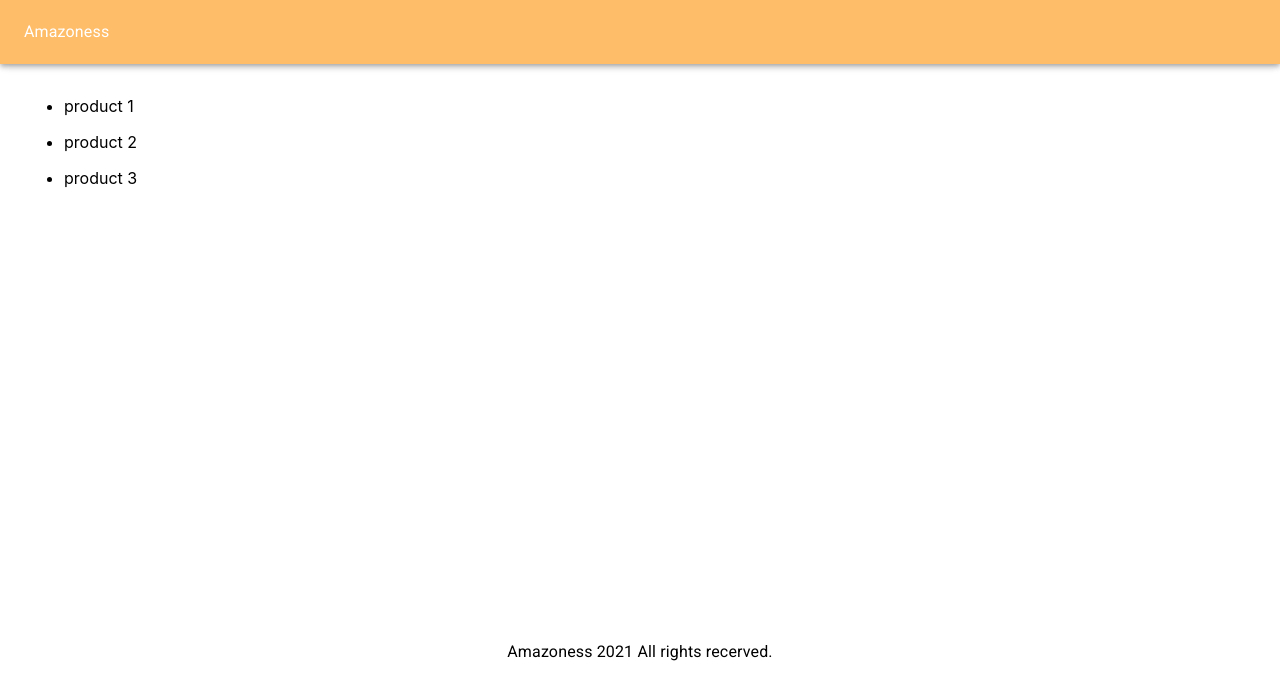
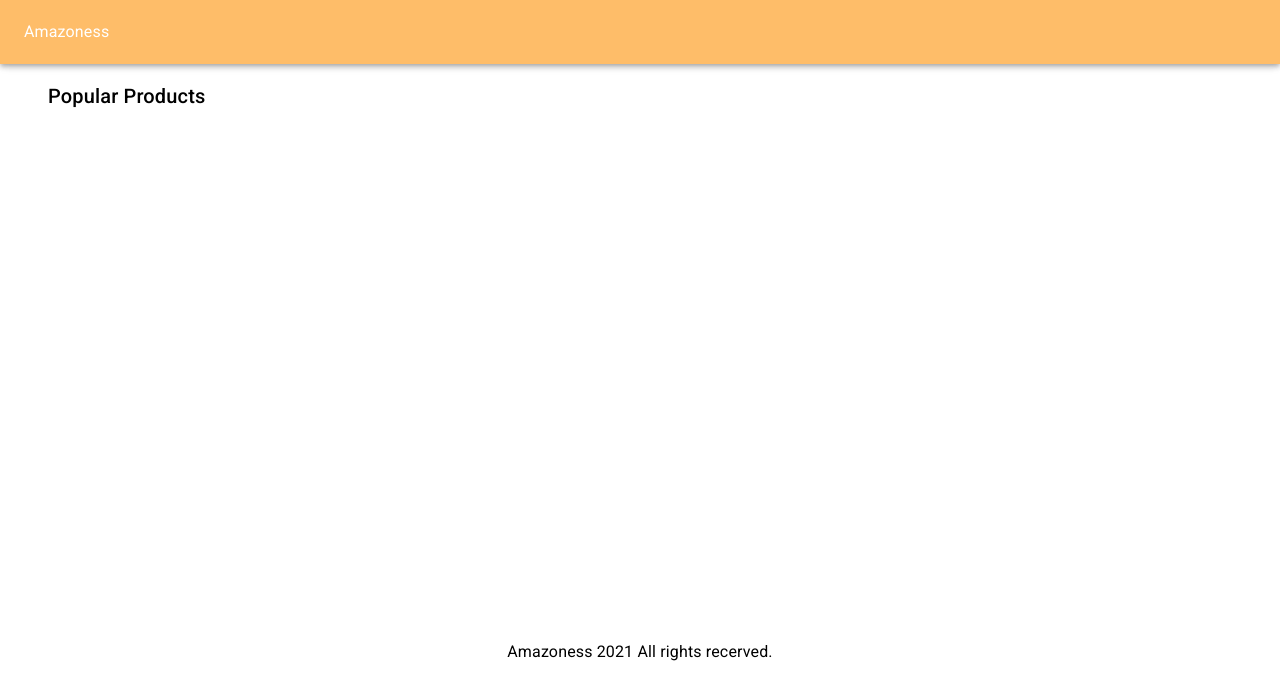
Before and after one commit to TheMrCorvy/amazoness, a Next.js app: page / in a window 1280 px wide. Shown: the top 700 px of the page. Built offline with nearby package versions, Linux system fonts and the light colour scheme.

Commit message:
created PopularProducts section

```diff
--- /dev/null
+++ b/src/components/sections/PopularProducts/index.tsx
@@ -0,0 +1,17 @@
+import { FC } from "react"
+
+import { Container, Grid, Typography } from "@mui/material"
+
+const PopularProducts: FC = () => {
+	return (
+		<Container maxWidth="xl">
+			<Grid container justifyContent="space-around" spacing={3}>
+				<Grid item xs={12}>
+					<Typography variant="h6">Popular Products</Typography>
+				</Grid>
+			</Grid>
+		</Container>
+	)
+}
+
+export default PopularProducts
--- a/src/pages/index.tsx
+++ b/src/pages/index.tsx
@@ -1,20 +1,12 @@
 import type { NextPage } from "next"
+
+import PopularProducts from "../components/sections/PopularProducts"
 
 const Home: NextPage = () => {
 	return (
-		<div>
-			<ul>
-				<li>
-					<p>product 1</p>
-				</li>
-				<li>
-					<p>product 2</p>
-				</li>
-				<li>
-					<p>product 3</p>
-				</li>
-			</ul>
-		</div>
+		<>
+			<PopularProducts />
+		</>
 	)
 }
 
```
